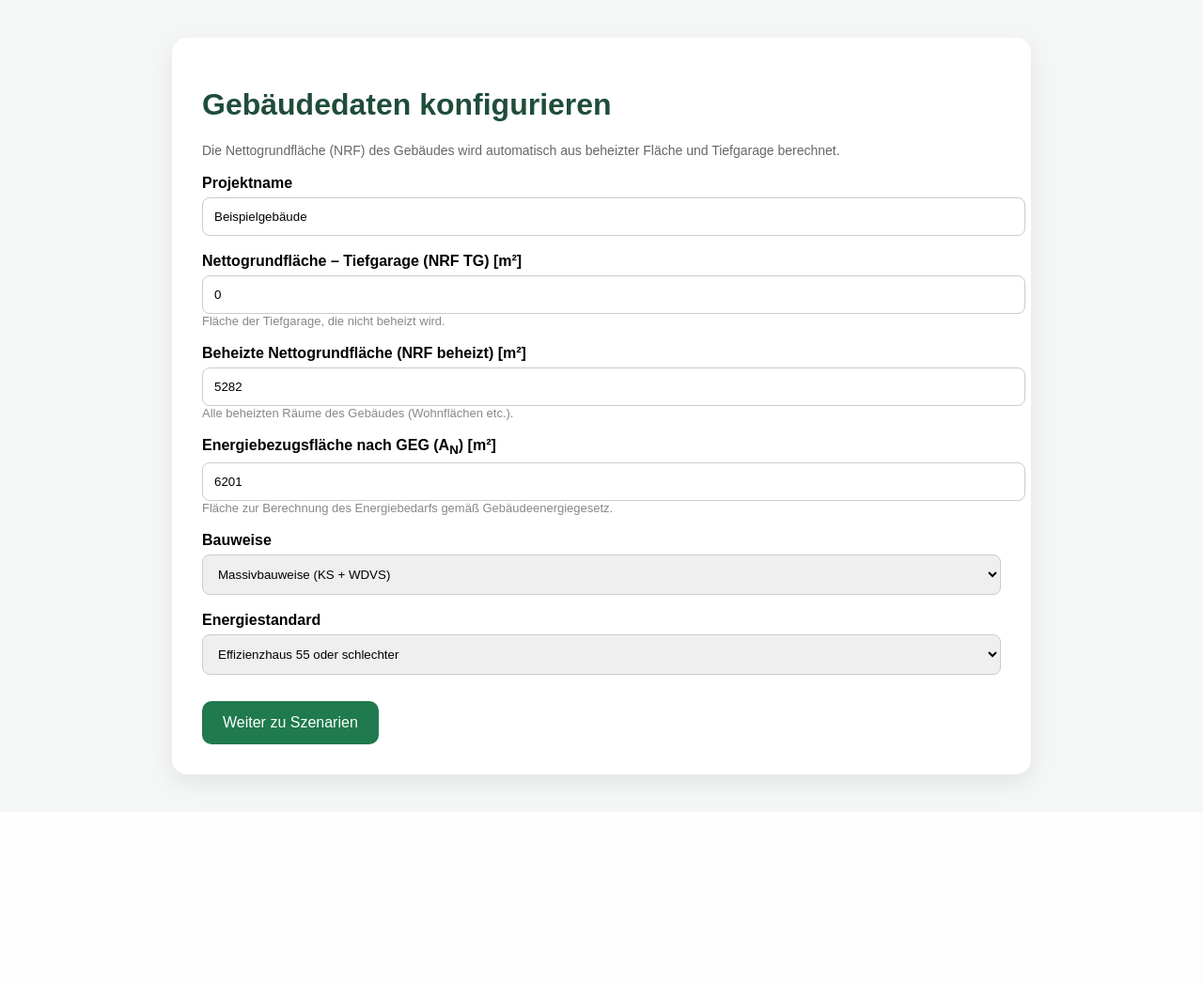
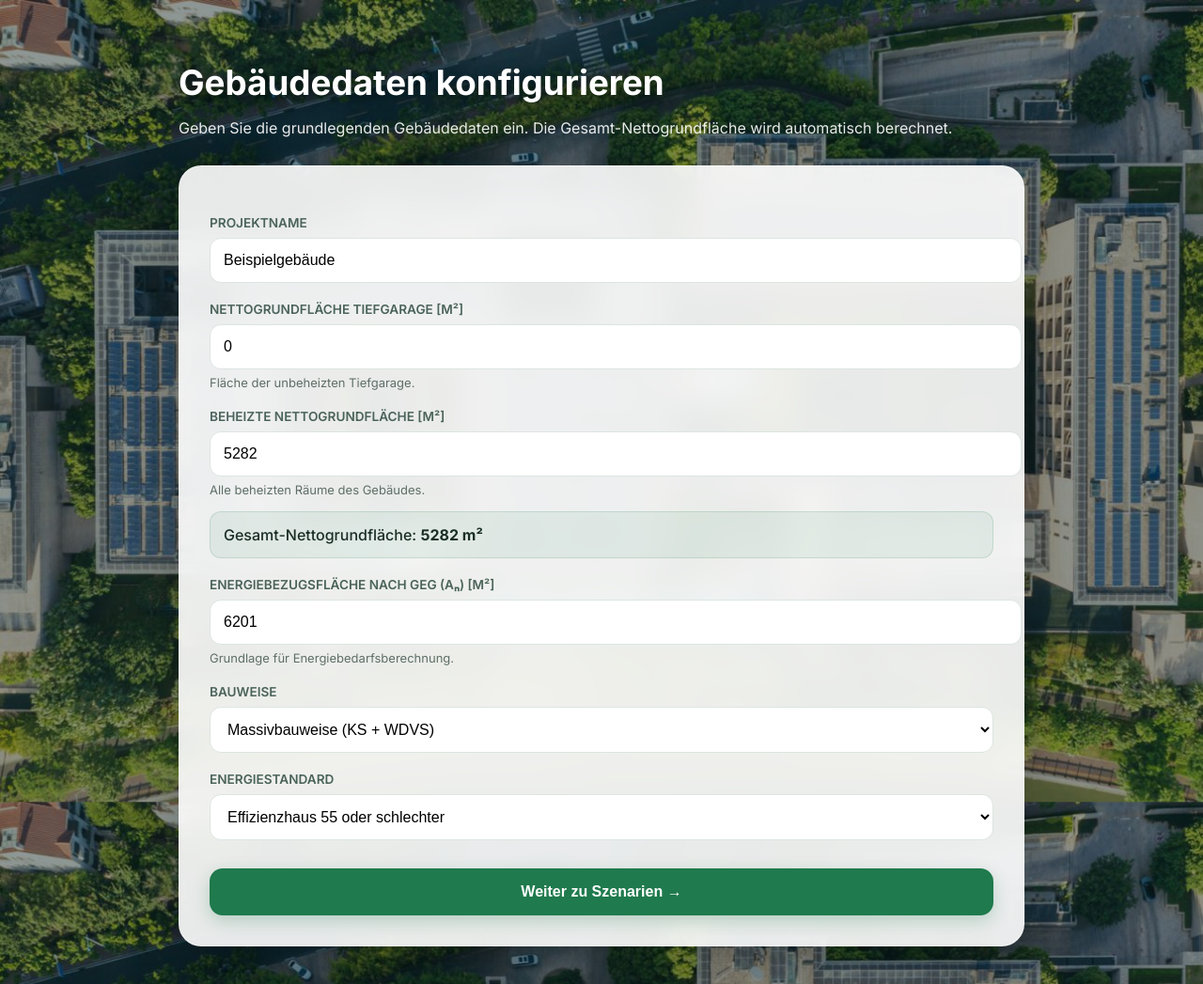
Before and after one commit to DBM-THA/Absch-tzung-der-Geb-ude-kobilanz-nach-QNG, a Django app: page / in a window 1280 px wide. Shown: the whole page at 94% size. Before the commit the page ends 840 px from the top, so only its background shows below. Run offline with Django 5.2, Linux system fonts and the light colour scheme.

Commit message:
Enhance building.html with styles and input fields
Updated the building configuration page with improved styles and structure, including new input fields and automatic area calculation.

```diff
--- a/qngapp/templates/qngapp/building.html
+++ b/qngapp/templates/qngapp/building.html
@@ -1,72 +1,137 @@
+{% load static %}
 <!DOCTYPE html>
 <html lang="de">
 <head>
 <meta charset="UTF-8">
-    <title>Gebäudedaten</title>
+<meta name="viewport" content="width=device-width, initial-scale=1.0">
+<title>Gebäudedaten | QNG-Check</title>
+
+<link rel="preconnect" href="https://fonts.googleapis.com">
+<link rel="preconnect" href="https://fonts.gstatic.com" crossorigin>
+<link href="https://fonts.googleapis.com/css2?family=Inter:wght@300;400;500;600;700&display=swap" rel="stylesheet">
+
 <style>
 body {
-            font-family: Arial, sans-serif;
-            background: #f4f7f5;
+    font-family: 'Inter', sans-serif;
     margin: 0;
-            padding: 40px;
+    padding: 40px 20px;
+
+    background:
+        linear-gradient(rgba(10,30,25,0.45), rgba(10,30,25,0.45)),
+        url("{% static 'images/hintergrund.jpg' %}");
+
+    background-size: cover;
+    background-position: center;
+    background-attachment: fixed;
+    color: #1a2e26;
 }
 
-        .container {
-            max-width: 850px;
+.page {
+    max-width: 900px;
     margin: auto;
-            background: white;
-            padding: 32px;
-            border-radius: 16px;
-            box-shadow: 0 8px 24px rgba(0,0,0,0.08);
 }
 
+/* Titel */
 h1 {
-            color: #1f4d3a;
+    color: #fff;
+    font-size: 2.3rem;
+    font-weight: 700;
+    margin-bottom: 10px;
+    text-shadow: 0 4px 15px rgba(0,0,0,0.4);
 }
 
+.hint {
+    color: rgba(255,255,255,0.9);
+    margin-bottom: 30px;
+}
+
+/* Card */
+.card {
+    background: rgba(255,255,255,0.9);
+    backdrop-filter: blur(16px);
+    padding: 32px;
+    border-radius: 24px;
+    box-shadow: 0 20px 50px rgba(0,0,0,0.25);
+    border: 1px solid rgba(255,255,255,0.4);
+}
+
+/* Inputs */
 label {
     display: block;
-            margin-top: 18px;
-            font-weight: bold;
+    margin-top: 20px;
+    font-size: 0.85rem;
+    font-weight: 600;
+    color: #4a635a;
+    text-transform: uppercase;
 }
 
 input, select {
     width: 100%;
-            padding: 12px;
-            margin-top: 6px;
-            border-radius: 8px;
-            border: 1px solid #ccc;
+    padding: 14px;
+    margin-top: 8px;
+    border-radius: 12px;
+    border: 1.5px solid #dce5e1;
+    background: white;
+    font-size: 1rem;
+    transition: all 0.25s;
 }
 
+input:focus, select:focus {
+    outline: none;
+    border-color: #1f7a4d;
+    box-shadow: 0 0 0 4px rgba(31,122,77,0.1);
+}
+
+/* Info Text */
+.small {
+    font-size: 13px;
+    color: #5f6f68;
+    margin-top: 6px;
+}
+
+/* Button */
 button {
-            margin-top: 28px;
-            padding: 14px 22px;
+    margin-top: 30px;
+    width: 100%;
+    padding: 16px;
     border: none;
-            border-radius: 10px;
+    border-radius: 14px;
     background: #1f7a4d;
     color: white;
-            font-size: 16px;
+    font-size: 1rem;
+    font-weight: 600;
     cursor: pointer;
+    transition: all 0.25s;
+    box-shadow: 0 6px 18px rgba(31,122,77,0.25);
 }
 
-        .hint {
-            color: #666;
-            font-size: 14px;
+button:hover {
+    background: #16633d;
+    transform: translateY(-2px);
 }
 
-        .small {
-            font-size: 13px;
-            color: #888;
+/* Kleine Box für automatische Berechnung */
+.auto-box {
+    background: rgba(31,122,77,0.08);
+    border: 1px solid rgba(31,122,77,0.15);
+    padding: 14px;
+    border-radius: 12px;
+    margin-top: 15px;
+    font-weight: 500;
 }
 </style>
 </head>
+
 <body>
 
-<div class="container">
+<div class="page">
+
     <h1>Gebäudedaten konfigurieren</h1>
     <p class="hint">
-        Die Nettogrundfläche (NRF) des Gebäudes wird automatisch aus beheizter Fläche und Tiefgarage berechnet.
+        Geben Sie die grundlegenden Gebäudedaten ein. Die Gesamt-Nettogrundfläche wird automatisch berechnet.
     </p>
+
+    <div class="card">
 
         <form method="post">
             {% csrf_token %}
@@ -74,28 +139,28 @@
             <label>Projektname</label>
             <input type="text" name="project_name" value="Beispielgebäude">
 
-        <label>
-            Nettogrundfläche – Tiefgarage (NRF TG) [m²]
-        </label>
-        <input type="number" step="0.01" name="nrf_tg" value="0">
+            <label>Nettogrundfläche Tiefgarage [m²]</label>
+            <input type="number" step="0.01" name="nrf_tg" id="nrf_tg" value="0">
             <div class="small">
-            Fläche der Tiefgarage, die nicht beheizt wird.
+                Fläche der unbeheizten Tiefgarage.
             </div>
 
-        <label>
-            Beheizte Nettogrundfläche (NRF beheizt) [m²]
-        </label>
-        <input type="number" step="0.01" name="nrf_heated" value="5282">
+            <label>Beheizte Nettogrundfläche [m²]</label>
+            <input type="number" step="0.01" name="nrf_heated" id="nrf_heated" value="5282">
             <div class="small">
-            Alle beheizten Räume des Gebäudes (Wohnflächen etc.).
+                Alle beheizten Räume des Gebäudes.
             </div>
 
-        <label>
-            Energiebezugsfläche nach GEG (A<sub>N</sub>) [m²]
-        </label>
+            <!-- Automatische Anzeige -->
+            <div class="auto-box">
+                Gesamt-Nettogrundfläche:
+                <strong><span id="nrf_total">5282</span> m²</strong>
+            </div>
+
+            <label>Energiebezugsfläche nach GEG (Aₙ) [m²]</label>
             <input type="number" step="0.01" name="an_geg" value="6201">
             <div class="small">
-            Fläche zur Berechnung des Energiebedarfs gemäß Gebäudeenergiegesetz.
+                Grundlage für Energiebedarfsberechnung.
             </div>
 
             <label>Bauweise</label>
@@ -112,9 +177,28 @@
                 {% endfor %}
             </select>
 
-        <button type="submit">Weiter zu Szenarien</button>
+            <button type="submit">Weiter zu Szenarien →</button>
+
         </form>
+
     </div>
+
+</div>
+
+<script>
+// automatische NRF Berechnung
+const tg = document.getElementById("nrf_tg");
+const heated = document.getElementById("nrf_heated");
+const total = document.getElementById("nrf_total");
+
+function updateNRF() {
+    const value = (parseFloat(tg.value) || 0) + (parseFloat(heated.value) || 0);
+    total.innerText = value.toFixed(0);
+}
+
+tg.addEventListener("input", updateNRF);
+heated.addEventListener("input", updateNRF);
+</script>
 
 </body>
 </html>
```
Lines whose indentation alone changed are shown as unchanged.
